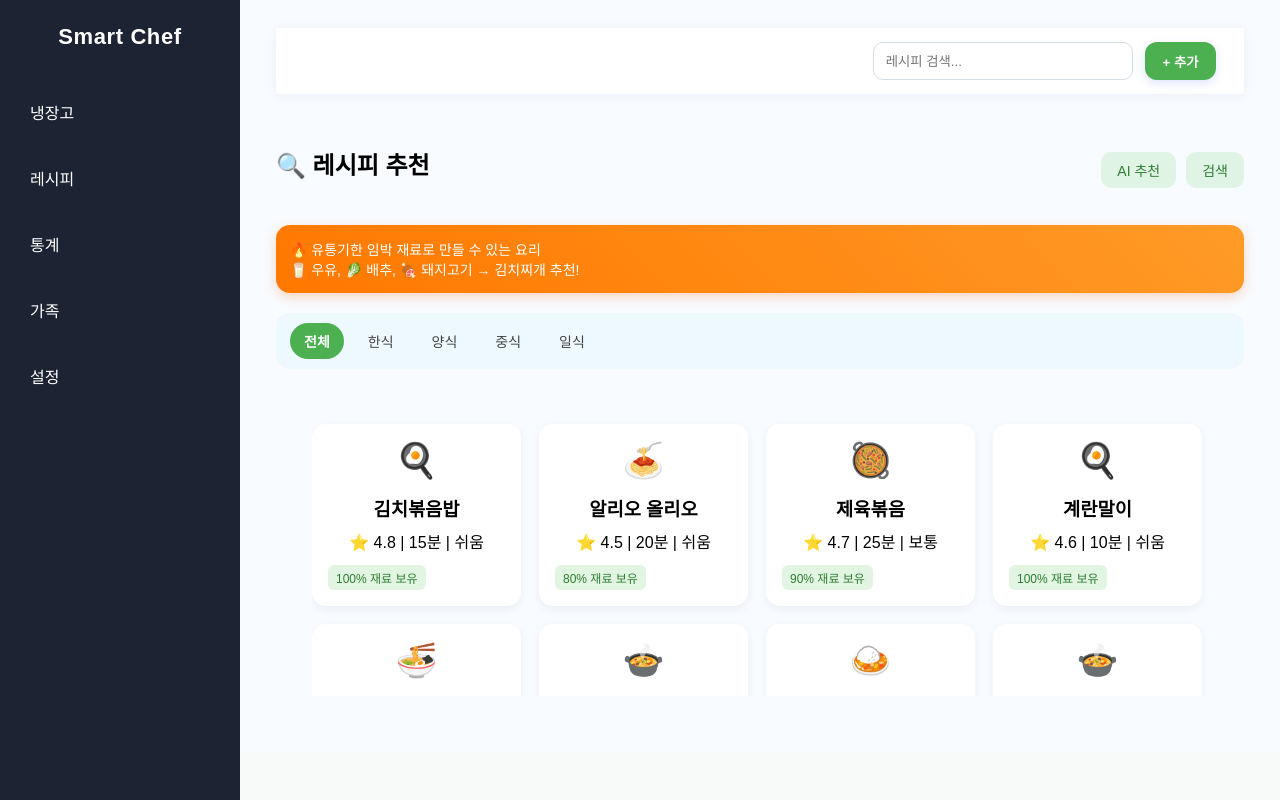
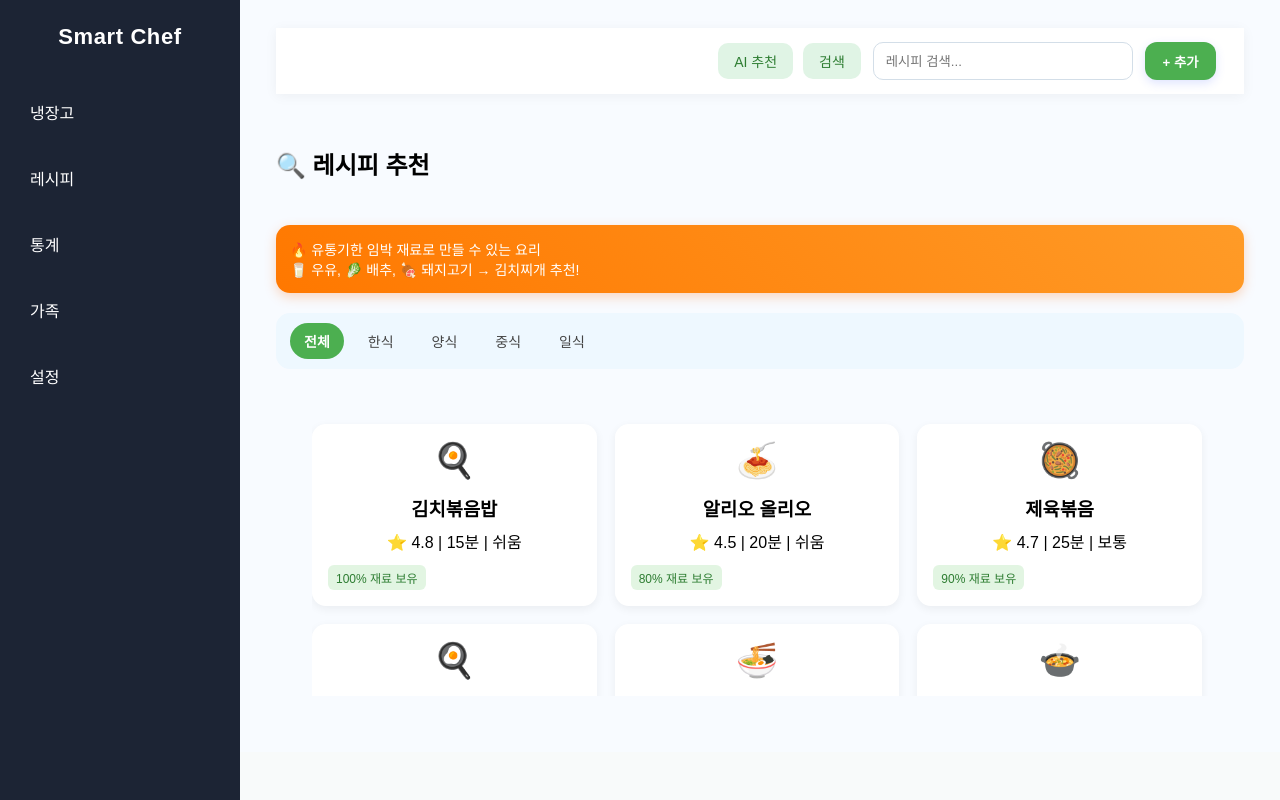
Before and after one commit to hkcho11/smart_chef_front, a React (Create React App) app: page /Recipe in a window 1280 px wide. Built offline with nearby package versions, Linux system fonts and the light colour scheme.

Commit message:
레시피 css 수정

```diff
--- a/src/component/Recipe.jsx
+++ b/src/component/Recipe.jsx
@@ -37,16 +37,16 @@ export default function Recipe({children }) {
       {/* === Recipe Page === */}
       <main className="recipe-container">
          <div className="top-bar">
+           <div className="actions">
+            <button>AI 추천</button>
+            <button>검색</button>
+          </div>
           <input className="search-box" placeholder="레시피 검색..." />
           <button className="add-btn">+ 추가</button>
         </div>
         {/* 검색 영역 */}
         <div className="search-area">
           <div className="title">🔍 레시피 추천</div>
-          <div className="actions">
-            <button>AI 추천</button>
-            <button>검색</button>
-          </div>
         </div>
 
         {/* 긴급 배너 */}
--- a/src/style/Recipe.css
+++ b/src/style/Recipe.css
@@ -1,39 +1,49 @@
+/* [Recipe Container 반응형 최적화]
+   기존 디자인을 유지하되, px 단위를 rem으로 전환하여 유연성을 높였습니다.
+   (1rem = 16px 기준)
+*/
+
 .recipe-container {
   flex: 1;
   display: flex;
   flex-direction: column;
-  gap: 20px;
-  padding: 28px 36px;
+  gap: 1.25rem; /* 20px */
+  padding: 1.75rem 2.25rem; /* 28px 36px */
   background: #f8fbff;
+  height: calc(100vh - 6vh);
+  overflow: hidden;
 }
 
-/* 헤더 영역 */
+/* ========== 헤더 영역 ========== */
 .search-area {
   display: flex;
   justify-content: space-between;
   align-items: center;
+  flex-wrap: wrap; /* 공간 부족 시 자동 줄바꿈 */
+  gap: 1rem;
 }
 
 .search-title {
-  font-size: 22px;
+  font-size: 1.375rem; /* 22px */
   font-weight: 700;
   color: #333;
 }
 
 .actions {
   display: flex;
-  gap: 10px;
+  gap: 0.625rem; /* 10px */
 }
 
 .actions button {
-  padding: 8px 16px;
+  padding: 0.5rem 1rem; /* 8px 16px */
   background: #e0f4e5;
   color: #2e7d32;
   border: none;
-  border-radius: 10px;
-  font-size: 14px;
+  border-radius: 0.625rem; /* 10px */
+  font-size: 0.875rem; /* 14px */
   cursor: pointer;
   transition: 0.2s;
+  white-space: nowrap; /* 글자 잘림 방지 */
 }
 
 .actions button:hover {
@@ -41,13 +51,13 @@
   box-shadow: 0 3px 10px rgba(46, 125, 50, 0.25);
 }
 
-/* 긴급 추천 배너 */
+/* ========== 긴급 추천 배너 ========== */
 .urgent-banner {
   background: linear-gradient(45deg, #ff7800, #ff9b27);
   color: white;
-  padding: 14px;
-  border-radius: 14px;
-  font-size: 14px;
+  padding: 0.875rem; /* 14px */
+  border-radius: 0.875rem;
+  font-size: 0.875rem;
   font-weight: 500;
   box-shadow: 0 4px 12px rgba(255, 102, 0, 0.25);
   animation: bannerFade 0.8s ease both;
@@ -58,29 +68,32 @@
   to   { opacity: 1; transform: translateY(0); }
 }
 
-/* 카테고리 탭 */
+/* ========== 카테고리 탭 (가로 스크롤 허용) ========== */
 .category-tabs {
   display: flex;
-  gap: 10px;
+  gap: 0.625rem;
   background: #eef8ff;
-  padding: 10px 14px;
-  border-radius: 14px;
+  padding: 0.625rem 0.875rem;
+  border-radius: 0.875rem;
+  overflow-x: auto; /* 모바일에서 가로로 밀어서 볼 수 있게 */
+  -webkit-overflow-scrolling: touch;
 }
 
+.category-tabs::-webkit-scrollbar { display: none; } /* 스크롤바 숨김 */
+
 .category-tabs button {
-  padding: 8px 14px;
-  border-radius: 20px;
+  padding: 0.5rem 0.875rem;
+  border-radius: 1.25rem; /* 20px */
   border: none;
   background: transparent;
   cursor: pointer;
   color: #444;
-  font-size: 14px;
+  font-size: 0.875rem;
   transition: 0.25s;
+  white-space: nowrap;
 }
 
-.category-tabs button:hover {
-  background: #d5eaff;
-}
+.category-tabs button:hover { background: #d5eaff; }
 
 .category-tabs .active {
   background: #4caf50;
@@ -88,31 +101,27 @@
   font-weight: 600;
 }
 
-/* 레시피 카드 그리드 */
-
-.recipe-container {
-    display: flex;
-  flex-direction: column;
-  height: calc(100vh - 6vh);
-  overflow: hidden;
+.recipe-grid {
+  display: grid;
+  grid-template-columns: repeat(auto-fill, minmax(240px, 1fr));
+  gap: 1.125rem; /* 18px */
+  overflow-y: auto;
+  padding: 0.4375rem 0.375rem 1.25rem 0;
 }
 
-.recipe-grid {
-  display: grid;
-  grid-template-columns: repeat(4, 1fr);
-  gap: 18px;
-  overflow-y: auto;
-  padding-right: 6px;
-  padding-top: 7px;
+.recipe-grid::-webkit-scrollbar { width: 6px; }
+.recipe-grid::-webkit-scrollbar-thumb {
+  background: #ccd4e0;
+  border-radius: 8px;
 }
 
 .recipe-card {
   background: #ffffff;
-  padding: 16px;
-  border-radius: 14px;
+  padding: 1rem;
+  border-radius: 0.875rem;
   display: flex;
   flex-direction: column;
-  gap: 8px;
+  gap: 0.5rem;
   cursor: pointer;
   transition: 0.28s ease;
   box-shadow: 0 3px 10px rgba(0,0,0,0.06);
@@ -124,41 +133,56 @@
 }
 
 .card-img {
-  font-size: 34px;
-  margin-bottom: 6px;
+  font-size: 2.125rem; /* 34px */
+  margin-bottom: 0.375rem;
 }
 
 .recipe-card h4 {
-  font-size: 15px;
+  font-size: 0.9375rem; /* 15px */
   font-weight: 600;
   color: #333;
 }
 
 .tag {
   align-self: flex-start;
-  font-size: 12px;
+  font-size: 0.75rem; /* 12px */
   background: #e2f5e2;
   color: #2e7d32;
-  padding: 4px 8px;
-  border-radius: 6px;
-  margin-top: 4px;
+  padding: 0.25rem 0.5rem;
+  border-radius: 0.375rem;
+  margin-top: 0.25rem;
 }
 
-/* 반응형 */
+/* ========== 반응형 브레이크포인트 세밀 조정 ========== */
+
+/* 태블릿 (1024px 이하) */
 @media (max-width: 1024px) {
+  .recipe-container {
+    padding: 1.5rem 1.25rem;
+  }
   .recipe-grid {
-    grid-template-columns: repeat(2, 1fr);
+    /* 그리드가 2열 이하로 떨어질 때 카드가 너무 커지지 않게 조정 */
+    grid-template-columns: repeat(auto-fill, minmax(220px, 1fr));
   }
 }
 
-@media (max-width: 680px) {
-  .recipe-grid {
-    grid-template-columns: repeat(1, 1fr);
-  }
-
+/* 모바일 (768px 이하) */
+@media (max-width: 768px) {
   .search-area {
     flex-direction: column;
     align-items: flex-start;
-    gap: 6px;
+    gap: 0.75rem;
+  }
+
+  .search-title { font-size: 1.125rem; }
+
+  .recipe-grid {
+    grid-template-columns: 1fr; /* 모바일은 무조건 한 줄 */
+    max-height: none; /* 모바일은 전체 스크롤이 자연스러움 */
+  }
+
+  .recipe-container {
+    height: auto;
+    overflow: visible;
   }
 }
```
